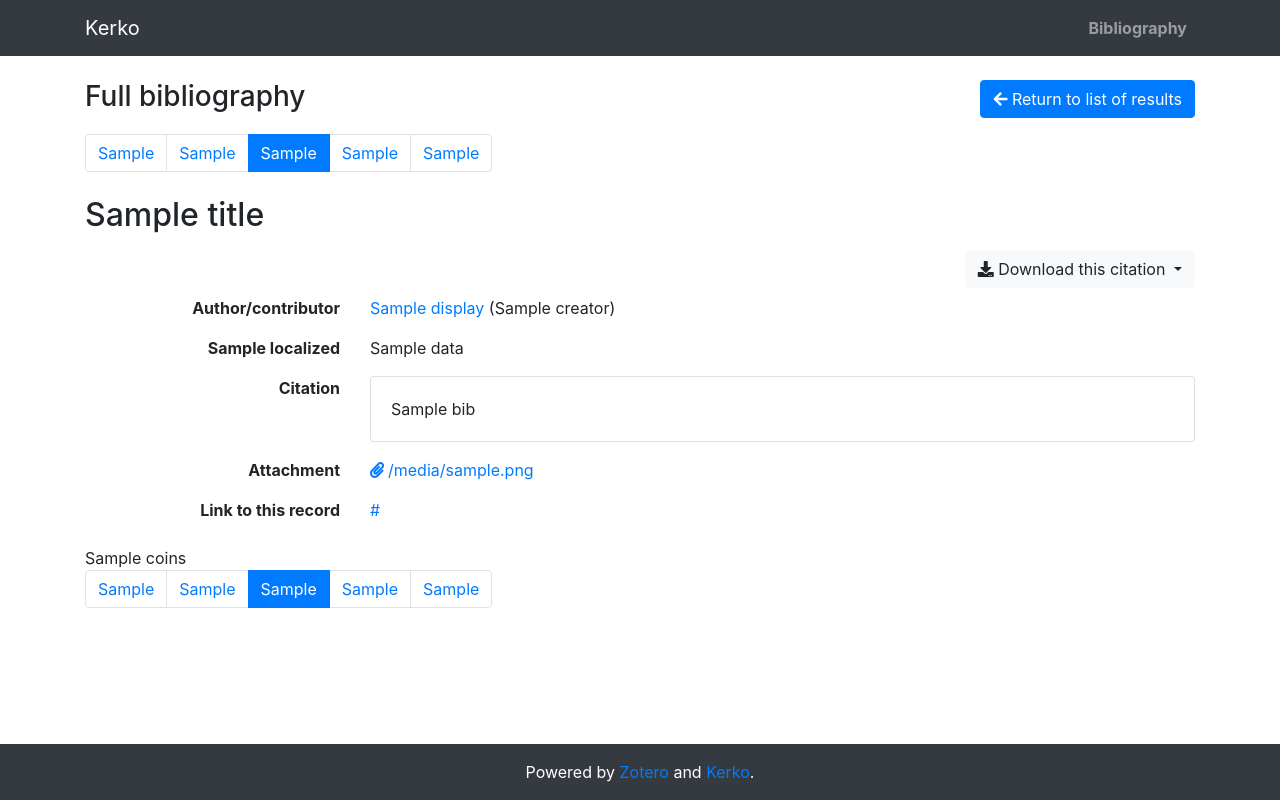
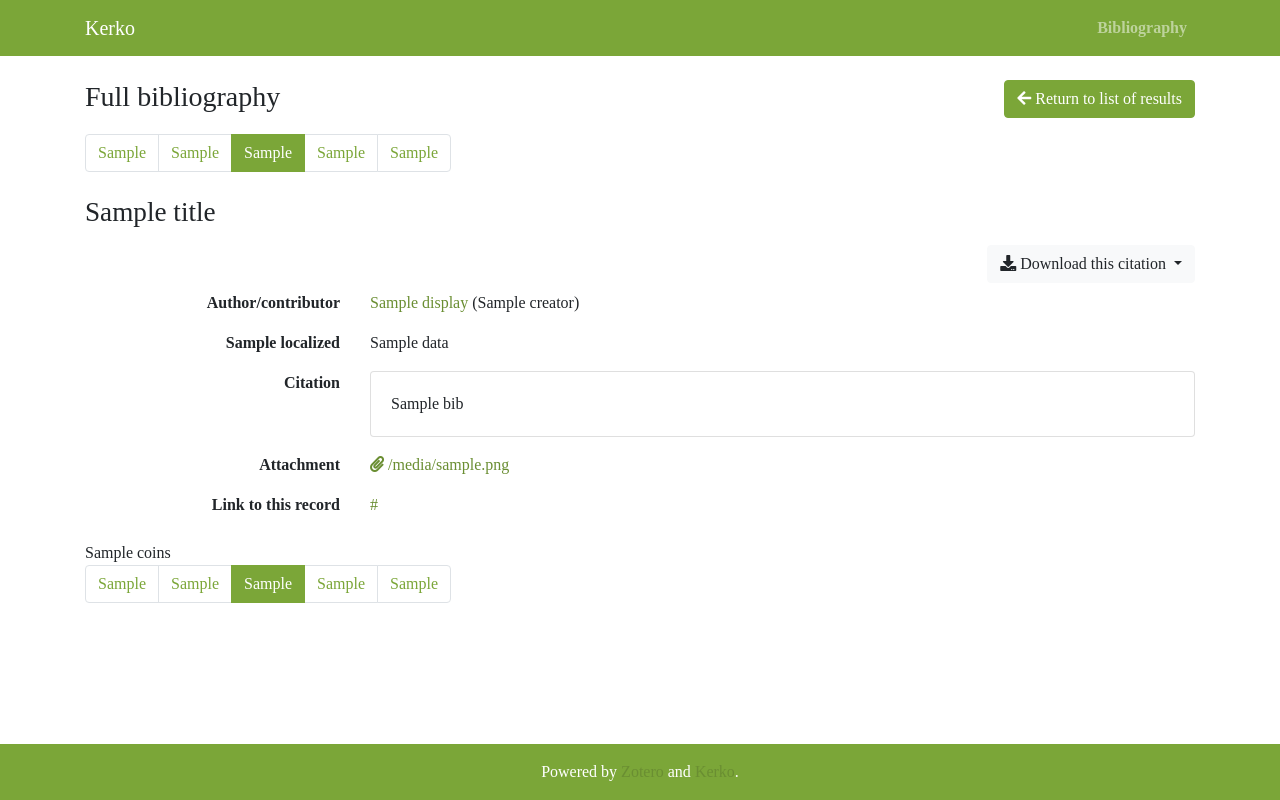
Before and after one commit to linhnguyen817/pd-publications-kerko, a Flask app: template kerko/templates/kerko/search-item.html.jinja2 in a window 1280 px wide. Run offline with Flask 2, Linux system fonts and the light colour scheme; the template is opened without the code that fills it: most values are stand-ins (such as "Sample title", 1, 10 or a date in 2020); some libraries are stand-ins or nearby versions.

Commit message:
add style

```diff
--- a/kerko/static/kerko/css/styles.css
+++ b/kerko/static/kerko/css/styles.css
@@ -73,3 +73,50 @@ main {
   padding-top: 1rem;
   padding-bottom: 3rem;
 }
+
+a {
+  color: rgb(106, 142, 50);
+}
+
+a:hover {
+color: #476120;
+}
+
+body {
+  font-family: 'Times New Roman', Times, serif;
+}
+
+h2, .h2 {
+  font-size: 1.7rem;
+}
+
+.btn-primary {
+background-color: #7BA638;
+border-color: #7BA638;
+}
+
+.btn-primary:hover {
+background-color: #587828;
+border-color: #587828;
+}
+
+.btn-primary:focus, .btn-primary.focus {
+box-shadow: 0 0 0 0.2rem #587828;
+}
+
+.page-link {
+color: #7BA638;
+}
+
+.page-link:hover {
+color: #587828;
+}
+
+.page-item.active .page-link {
+background-color: #7BA638;
+border-color: #7BA638;
+}
+
+.bg-dark {
+background-color: #7BA638 !important;
+}
```
